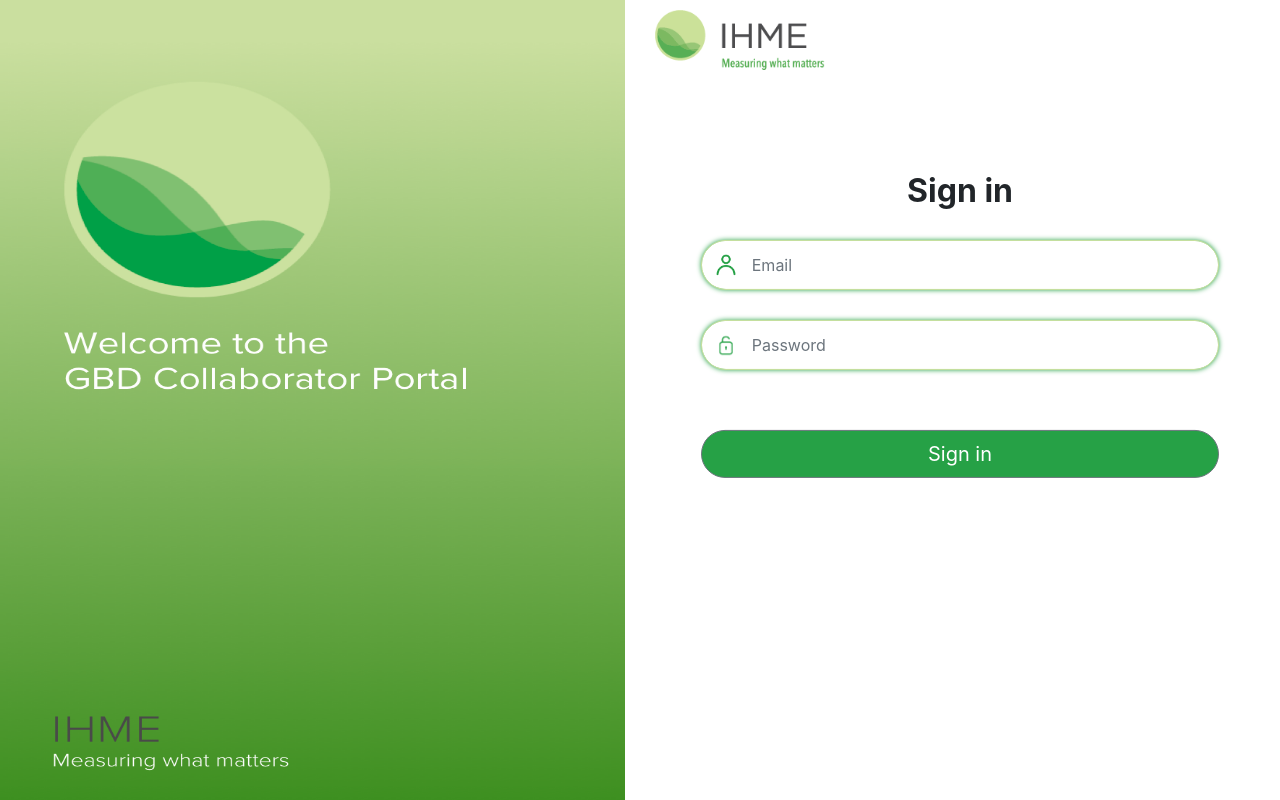
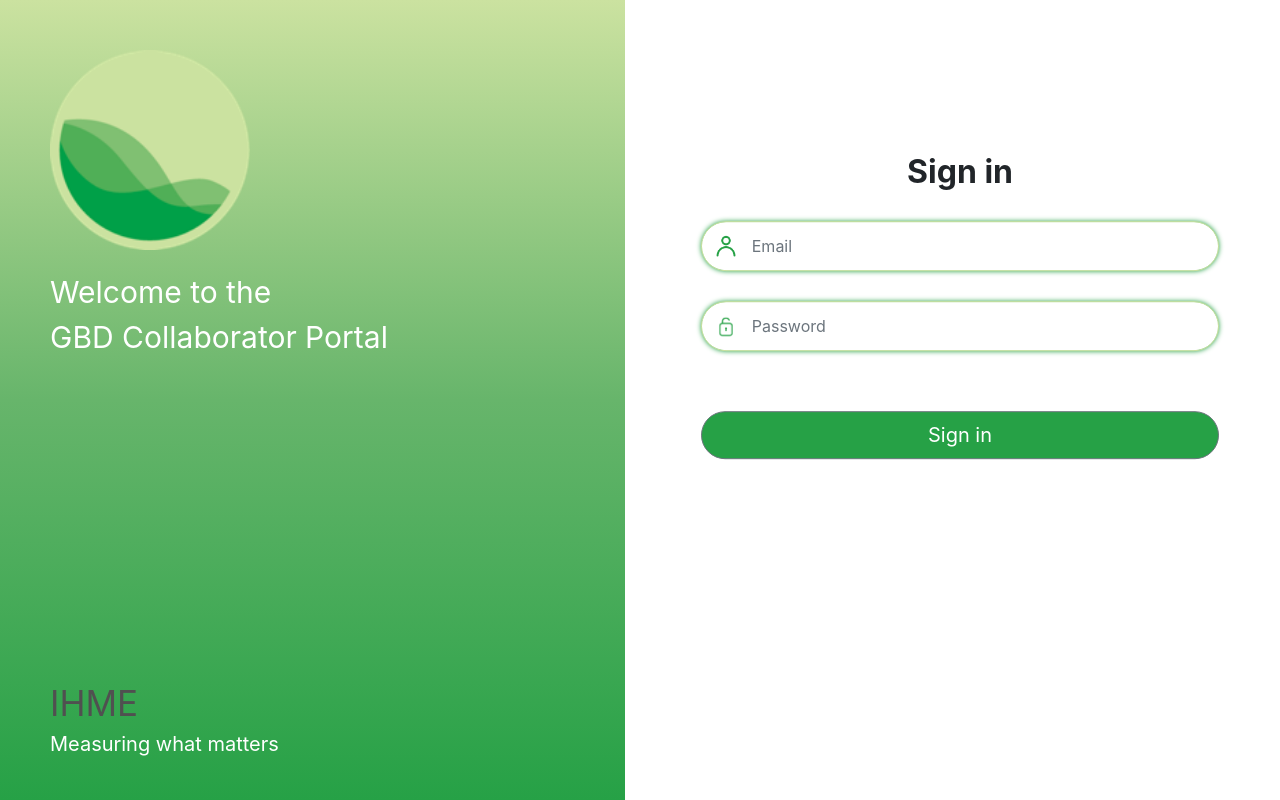
Before and after one commit to uwcapstoneihmeportal/uwcapstoneihmeportal.github.io, a React (Create React App) app in the folder client/: page /signin in a window 1280 px wide. Built offline with nearby package versions, Linux system fonts and the light colour scheme.

Commit message:
Fix sign in page

```diff
--- /dev/null
+++ b/client/src/components/SignInBanner.js
@@ -0,0 +1,61 @@
+import React, { Component } from 'react';
+
+const logo = require('../images/logo.png')
+
+const BannerStyle = {
+    background: 'linear-gradient(#cbe2a0, #67b56b, #26a146)',
+    backgroundRepeat: 'no-repeat',
+    backgroundSize: 'contain',
+    height: '100vh',
+    paddingLeft: '50px',
+    paddingTop: '50px',
+    width: '100%'
+}
+
+const ImageStyle = {
+    height: '200px',
+    width: '200px'
+}
+
+const PortalTextStyle = {
+
+    color: 'white',
+    fontSize: '30px',
+    marginTop: '20px'
+}
+
+const IHMETextStyle = {
+    color: '#505050',
+    fontSize: '35px',
+}
+
+const SloganTextStyle = {
+    bottom: '25px',
+    left: '50px',
+    color: 'white',
+    fontSize: '20px',
+    position: 'absolute'
+}
+
+class SignInBanner extends Component {
+    render() {
+        return (
+            <div style={BannerStyle}>
+                <img src={logo} alt="IHME Logo" style={ImageStyle}/>
+                <p style={PortalTextStyle}>
+                    Welcome to the <br />
+                    GBD Collaborator Portal
+                </p>
+                <p style={SloganTextStyle}>
+                    <span style={IHMETextStyle}>
+                        IHME
+                    </span>
+                    <br/>
+                    Measuring what matters
+                </p>
+            </div>
+        )
+    }
+}
+
+export default SignInBanner
--- a/client/src/views/SignInView.js
+++ b/client/src/views/SignInView.js
@@ -1,17 +1,12 @@
 import React, { Component } from 'react';
 import { Container, Row, Col } from 'reactstrap'
+import SignInBanner from '../components/SignInBanner'
 import AuthForm from '../components/AuthForm'
 import AuthButton from '../components/AuthButton'
 import LoadingIcon from '../components/LoadingIcon'
 import { withRouter, Redirect } from 'react-router-dom'
 
-const bannerImagePath = require('../images/login.png')
-const bannerImageStyle = {
-    backgroundRepeat: 'no-repeat',
-    backgroundSize: 'contain',
-    width: '100%',
-    height: '100vh'
-}
+const ihme_logo = require("../images/ihme_logo.png")
 
 const H1Style = {
     textAlign: 'center',
@@ -22,7 +17,7 @@
 const FormContainerStyle = {
     margin: 'auto',
     position: 'relative',
-    transform: 'translate(0%, 30%)'
+    transform: 'translate(0%, 50%)'
 }
 
 class SignInView extends Component {
@@ -51,11 +46,10 @@
             <Container style={{ maxWidth: '100%' }}>
                 <Row>
                     <Col sm="6" className='d-none d-sm-block' style={{ paddingLeft: '0' }}>
-                        <img src={bannerImagePath} alt="test"
-                            style={bannerImageStyle} />
+                        <SignInBanner />
                     </Col>
                     <Col xs="12" sm="6">
-                        {<img src={require("../images/ihme_logo.png")} alt="IHME logo" style={{ paddingTop: '10px', height: '80px' }} />}
+                        {<img src={ihme_logo} alt="IHME logo" className="d-sm-none d-xs-block" style={{ paddingTop: '10px', height: '80px' }} />}
 
                         <div style={FormContainerStyle}>
                             <h1 style={H1Style}>Sign in</h1>
```
Also changed, not shown: client/src/images/logo.png (added), 1 other file (tests, documents, lock files or other folders).
